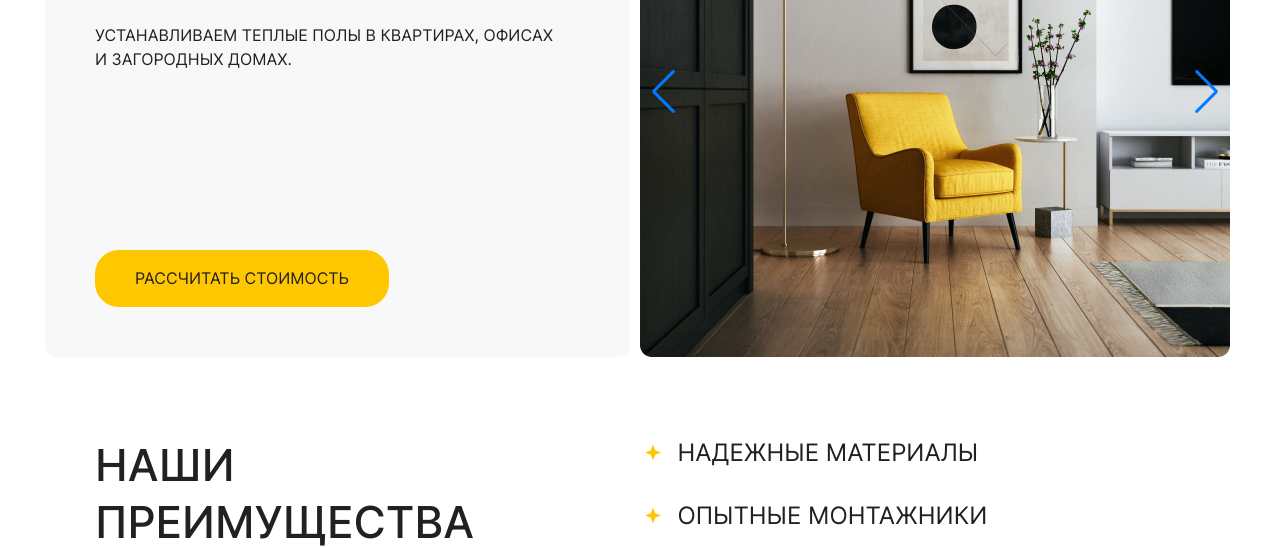
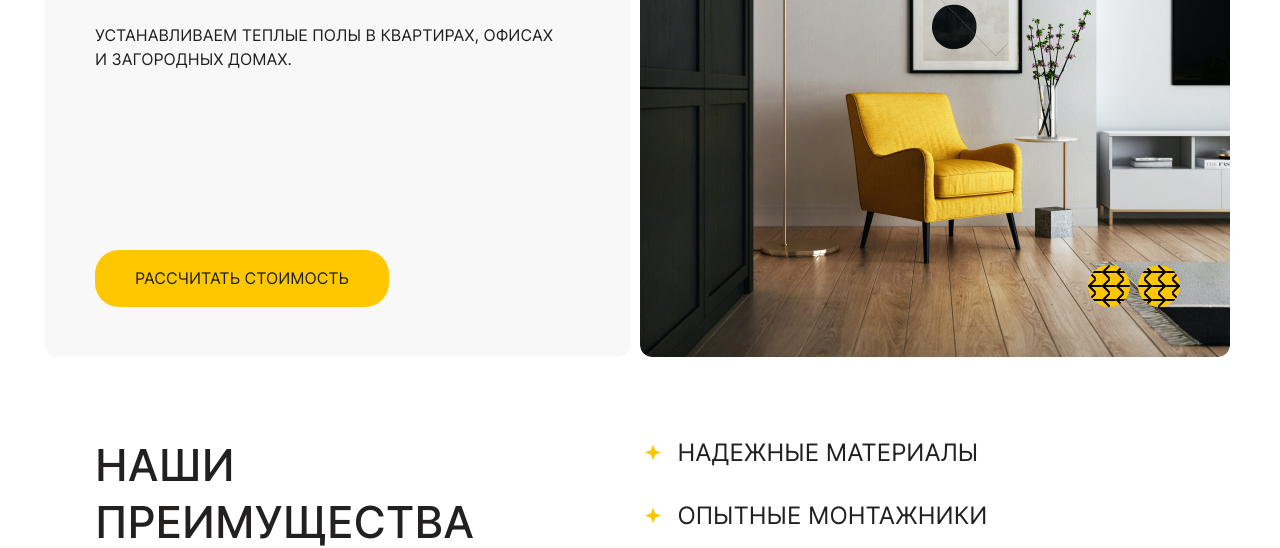
Before and after one commit to akrVin/warm_floor, a website built with webpack: page src/index.html in a window 1280 px wide. Shown: the part 266-814 px from the top of the page. Built offline with nearby package versions, Linux system fonts and the light colour scheme.

Commit message:
fix buttons the slider

```diff
--- a/src/index.html
+++ b/src/index.html
@@ -84,8 +84,11 @@
                   </div>
 
                   <!-- If we need navigation buttons -->
-                  <div class="swiper-button-prev"></div>
-                  <div class="swiper-button-next"></div>
+                  <div class="swiper__button">
+                    <div class="swiper__prev"></div>
+                    <div class="swiper__next"></div>
+                  </div>
+
               </div>
             </div>
           </div>
--- a/src/modules/slider.js
+++ b/src/modules/slider.js
@@ -1,26 +1,27 @@
 /** slider Swiper */
 // core version + navigation, pagination modules:
-import Swiper, { Navigation, Pagination } from 'swiper';
+import Swiper, { Navigation } from 'swiper';
 // import Swiper styles
 import 'swiper/css/bundle';
 import 'swiper/css/navigation';
-import 'swiper/css/pagination';
+// import 'swiper/css/pagination';
 
 
 const swiper = new Swiper('.swiper', {
   // configure Swiper to use modules
-  modules: [Navigation, Pagination],
+  modules: [Navigation],
 
   // ! Optional parameters
   direction: 'horizontal',
   loop: true,
+  slidesPerView: 1,
 
   // ! Distance between slides
-  // spaceBetween: 10,
+  spaceBetween: 10,
 
   // ! Navigation arrows
   navigation: {
-    nextEl: '.swiper-button-next',
-    prevEl: '.swiper-button-prev',
+    nextEl: '.swiper__next',
+    prevEl: '.swiper__prev',
   },
 });
--- a/src/style/components/main/components/hero/hero.scss
+++ b/src/style/components/main/components/hero/hero.scss
@@ -1,4 +1,5 @@
 .hero {
+  overflow: hidden;
 
   /* .hero__slider-block */
 
--- a/src/style/components/main/components/slider.scss
+++ b/src/style/components/main/components/slider.scss
@@ -13,21 +13,79 @@
   &__slide {
     width: $widthSlide;
     height: $heightSlide;
+    border-radius: 12px;
   }
 
   /* .swiper__slide-image */
 
   &__slide-image {
-    width: $widthSlide;
-    height: $heightSlide;
+    width: 100%;
+    height: 100%;
+    // width: $widthSlide;
+    // height: $heightSlide;
+    border-radius: 12px;
+  }
+
+  /* swiper__button */
+
+  &__button {
+    position: absolute;
+    bottom: 50px;
+    right: 50px;
+    z-index: 5;
+    display: flex;
+  }
+
+  /* .swiper__prev, .swiper__next */
+
+  &__prev,
+  &__next {
+    width: 42px;
+    height: 42px;
+    background-color: $darkYellow;
+    border-radius: 50%;
+  }
+
+  /* .swiper__prev */
+
+  &__prev {
+    background-image: url(../../../../img/svg/arrow.svg);
+    margin: 0 8px 0 0;
+  }
+
+  /* .swiper__next */
+
+  &__next {
+    background-image: url(../../../../img/svg/arrow.svg);
+    transform: rotate(180deg);
   }
 }
 .swiper-wrapper {
 }
 .swiper-slide {
-  width: $widthSlide;
-  height: $heightSlide;
 }
+
+.swiper-button-prev::after,
+.swiper-button-next::after {
+  // display: none;
+  // overflow: hidden;
+  // width: 42px;
+  // height: 42px;
+  // font-family: none;
+  // background-color: $darkYellow;
+  // border-radius: 50%;
+}
+
+.swiper-button-prev,
+.swiper-button-next {
+  // display: none;
+  // overflow: hidden;
+  // width: 42px;
+  // height: 42px;
+  // background-color: $darkYellow;
+  // border-radius: 50%;
+}
+
 .swiper-button-prev {
 }
 .swiper-button-next {
--- a/src/style/default/mixins.scss
+++ b/src/style/default/mixins.scss
@@ -24,3 +24,7 @@
     color: $textColor;
     text-transform: $textTransform;
 }
+
+@mixin arrow() {
+    background-image: url(../../../../img/svg/arrow.svg);
+}
```
